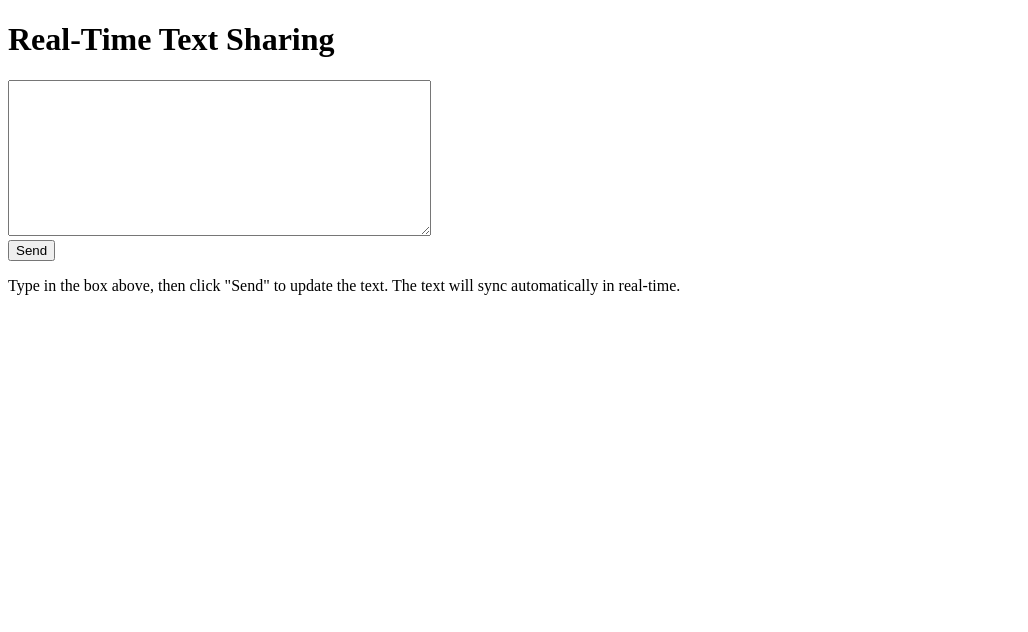
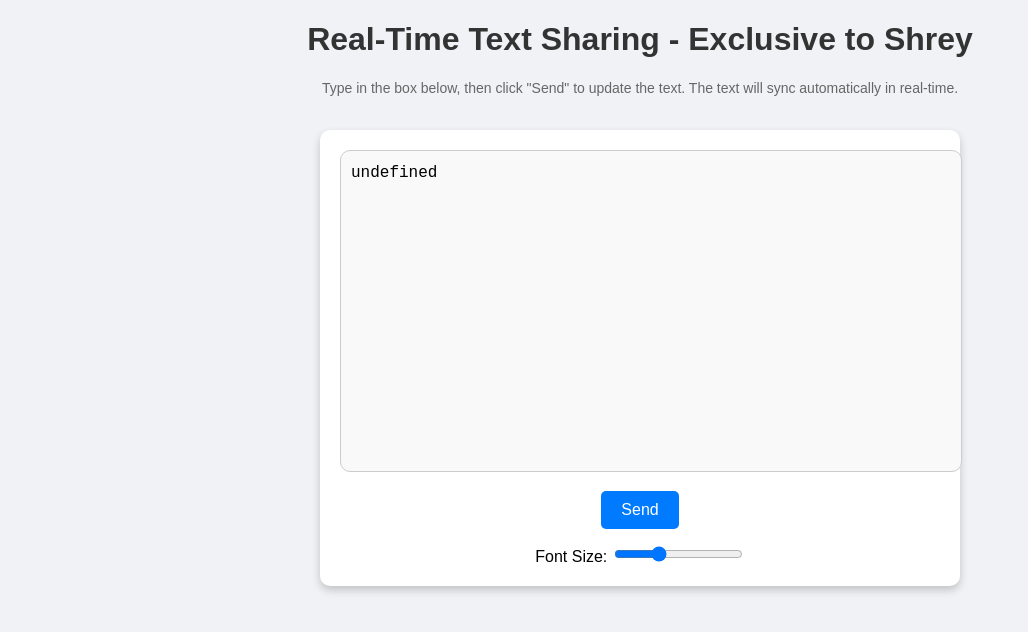
Before and after one commit to sonishrey9/text-sharing-work, a Flask app: template copy-paste-fetaure/backend/templates/index.html in a window 1280 px wide. Shown: the top 632 px of the page, without its empty margins (0-1028 px from the left). Run offline with Flask 2, Linux system fonts and the light colour scheme; the template is opened without the code that fills it, so the values that code supplies are empty.

Commit message:
updated code

```diff
--- a/copy-paste-fetaure/backend/app.py
+++ b/copy-paste-fetaure/backend/app.py
@@ -1,20 +1,46 @@
-# app.py
-from flask import Flask, request, jsonify, render_template
+from flask import Flask, request, jsonify, render_template, redirect, url_for, session
 import os
 
 app = Flask(__name__)
+app.secret_key = 'your_secret_key'  # Replace with a secure random key
+
+# Set the authentication password
+AUTH_PASSWORD = "Hanuman@8871373760"
 
 # In-memory store for the text
 shared_text = {"text": ""}
 
 @app.route('/')
 def index():
-    """Render the HTML interface for real-time text sharing"""
-    return render_template('index.html')
+    """Render the login page if not authenticated, otherwise render the main interface"""
+    if 'authenticated' in session:
+        return render_template('index.html')
+    else:
+        return redirect(url_for('login'))
+
+@app.route('/login', methods=['GET', 'POST'])
+def login():
+    """Render and handle the login form"""
+    if request.method == 'POST':
+        password = request.form.get('password')
+        if password == AUTH_PASSWORD:
+            session['authenticated'] = True
+            return redirect(url_for('index'))
+        else:
+            return "Incorrect password. Please try again.", 401
+    return render_template('login.html')
+
+@app.route('/logout')
+def logout():
+    """Clear the session and redirect to the login page"""
+    session.pop('authenticated', None)
+    return redirect(url_for('login'))
 
 @app.route('/update', methods=['POST'])
 def update_text():
     """Endpoint to update text from the HTML interface"""
+    if 'authenticated' not in session:
+        return jsonify({"error": "Unauthorized"}), 403
     data = request.get_json()
     shared_text['text'] = data.get('text', '')
     return jsonify({"status": "success"}), 200
@@ -22,6 +48,8 @@
 @app.route('/fetch', methods=['GET'])
 def fetch_text():
     """Endpoint to fetch the latest text"""
+    if 'authenticated' not in session:
+        return jsonify({"error": "Unauthorized"}), 403
     return jsonify({"text": shared_text['text']}), 200
 
 if __name__ == "__main__":
--- a/copy-paste-fetaure/backend/templates/index.html
+++ b/copy-paste-fetaure/backend/templates/index.html
@@ -3,54 +3,111 @@
 <head>
     <meta charset="UTF-8">
     <meta name="viewport" content="width=device-width, initial-scale=1.0">
-    <title>Real-Time Text Sharing</title>
+    <title>Real-Time Text Sharing - Exclusive to Shrey</title>
+    <style>
+        /* General Styles */
+        body {
+            font-family: Arial, sans-serif;
+            text-align: center;
+            background-color: #f0f2f5;
+        }
+        h1 {
+            color: #333;
+        }
+        p {
+            font-size: 14px;
+            color: #666;
+        }
+
+        /* Chat Window Styles */
+        .chat-container {
+            display: inline-block;
+            width: 80%;
+            max-width: 600px;
+            background-color: #ffffff;
+            padding: 20px;
+            border-radius: 10px;
+            box-shadow: 0 4px 8px rgba(0, 0, 0, 0.2);
+            margin-top: 20px;
+        }
+        #sharedText {
+            width: 100%;
+            height: 300px;
+            border: 1px solid #ccc;
+            border-radius: 10px;
+            padding: 10px;
+            resize: none;
+            font-size: 16px;
+            font-family: 'Courier New', Courier, monospace;
+            line-height: 1.5;
+            background-color: #f9f9f9;
+        }
+
+        /* Font Size Control */
+        .font-size-control {
+            margin-top: 15px;
+        }
+
+        /* Send Button */
+        .send-button {
+            display: block;
+            margin: 15px auto;
+            padding: 10px 20px;
+            border: none;
+            background-color: #007bff;
+            color: white;
+            font-size: 16px;
+            border-radius: 5px;
+            cursor: pointer;
+        }
+        .send-button:hover {
+            background-color: #0056b3;
+        }
+    </style>
+
     <script>
-        let lastFetchedText = "";
-
         // Function to fetch and display the latest shared text
         async function fetchText() {
-            try {
             const response = await fetch('/fetch');
             const data = await response.json();
-                const textArea = document.getElementById('sharedText');
-
-                // Only update if the fetched text is different from the last fetched text
-                if (data.text !== lastFetchedText) {
-                    textArea.value = data.text;
-                    lastFetchedText = data.text;
-                }
-            } catch (error) {
-                console.error("Error fetching text:", error);
-            }
+            document.getElementById('sharedText').value = data.text;
         }
 
-        // Function to update the shared text (called when "Send" button is clicked)
+        // Function to update the shared text
         async function updateText() {
             const text = document.getElementById('sharedText').value;
-            try {
             await fetch('/update', {
                 method: 'POST',
                 headers: { 'Content-Type': 'application/json' },
                 body: JSON.stringify({ text: text })
             });
-                lastFetchedText = text; // Update lastFetchedText to prevent redundant updates
-            } catch (error) {
-                console.error("Error updating text:", error);
-            }
         }
 
-        // Set up real-time fetching with a shorter interval
-        setInterval(fetchText, 500); // Polling interval of 0.5 seconds
+        // Font Size Adjustment
+        function adjustFontSize() {
+            const fontSize = document.getElementById('fontSize').value;
+            document.getElementById('sharedText').style.fontSize = fontSize + 'px';
+        }
 
-        // Initial fetch to populate the text area
-        window.onload = fetchText;
+        // Initial fetch to populate the text area and set interval
+        window.onload = () => {
+            fetchText();
+            setInterval(fetchText, 1000);
+        };
     </script>
 </head>
 <body>
-    <h1>Real-Time Text Sharing</h1>
-    <textarea id="sharedText" rows="10" cols="50"></textarea>
-    <br>
-    <button onclick="updateText()">Send</button>
-    <p>Type in the box above, then click "Send" to update the text. The text will sync automatically in real-time.</p>
+    <h1>Real-Time Text Sharing - Exclusive to Shrey</h1>
+    <p>Type in the box below, then click "Send" to update the text. The text will sync automatically in real-time.</p>
+
+    <div class="chat-container">
+        <textarea id="sharedText" placeholder="Type your message here..."></textarea>
+        <button class="send-button" onclick="updateText()">Send</button>
+
+        <div class="font-size-control">
+            <label for="fontSize">Font Size:</label>
+            <input type="range" id="fontSize" min="12" max="24" value="16" oninput="adjustFontSize()">
+        </div>
+    </div>
 </body>
 </html>
```
Also changed, not shown: copy-paste-fetaure/backend/templates/login.html (added, +54 -0 lines). Lines whose indentation alone changed are shown as unchanged.
